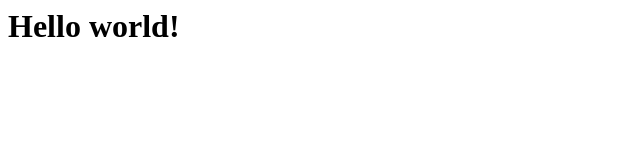
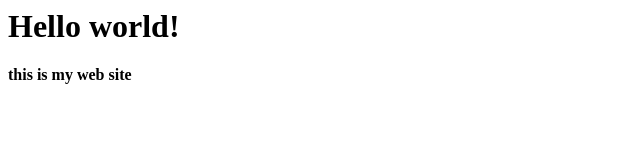
Before and after one commit to new-user123456/new-user123456.github.io, a plain HTML site: page start.html in a window 1280 px wide. Shown: the whole page, without its empty margins (0-640 px from the left). Drawn offline with Linux system fonts and the light colour scheme.

Commit message:
Update start.html

```diff
--- a/start.html
+++ b/start.html
@@ -1,2 +1,3 @@
 <title>Hello World!</title>
 <h1>Hello world!</h1>
+<h4>this is my web site </h4>
```
